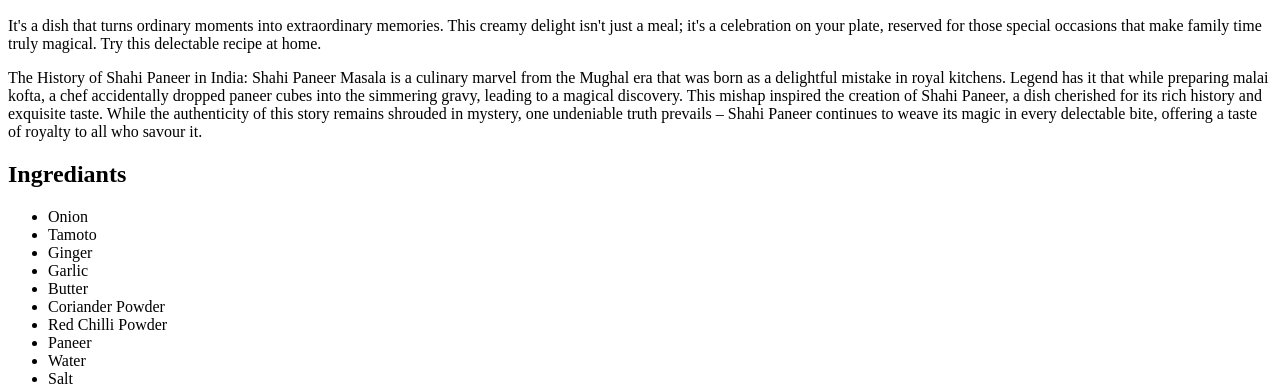
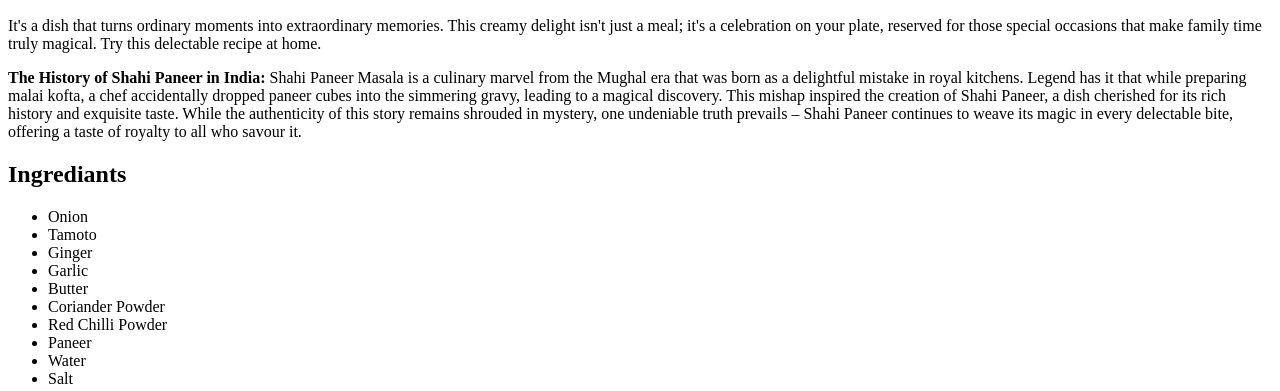
Before and after one commit to WAnubhavGoel/odin-recipes, a plain HTML site: page recipes/shahi_paneer.html in a window 1280 px wide. Shown: the part 444-835 px from the top of the page. Drawn offline with Linux system fonts and the light colour scheme.

Commit message:
Fix Typos.

```diff
--- a/recipes/shahi_paneer.html
+++ b/recipes/shahi_paneer.html
@@ -11,7 +11,7 @@
     <h2>Discription</h2>
     <p>It's a dish that turns ordinary moments into extraordinary memories. This creamy delight isn't just a meal; it's a celebration on your plate, reserved for those special occasions that make family time truly magical. Try this delectable recipe at home.</p>
 
-    <p>The History of Shahi Paneer in India: Shahi Paneer Masala is a culinary marvel from the Mughal era that was born as a delightful mistake in royal kitchens. Legend has it that while preparing malai kofta, a chef accidentally dropped paneer cubes into the simmering gravy, leading to a magical discovery. This mishap inspired the creation of Shahi Paneer, a dish cherished for its rich history and exquisite taste. While the authenticity of this story remains shrouded in mystery, one undeniable truth prevails – Shahi Paneer continues to weave its magic in every delectable bite, offering a taste of royalty to all who savour it.</p>
+    <p><strong>The History of Shahi Paneer in India:</strong> Shahi Paneer Masala is a culinary marvel from the Mughal era that was born as a delightful mistake in royal kitchens. Legend has it that while preparing malai kofta, a chef accidentally dropped paneer cubes into the simmering gravy, leading to a magical discovery. This mishap inspired the creation of Shahi Paneer, a dish cherished for its rich history and exquisite taste. While the authenticity of this story remains shrouded in mystery, one undeniable truth prevails – Shahi Paneer continues to weave its magic in every delectable bite, offering a taste of royalty to all who savour it.</p>
     <h2>Ingrediants</h2>
     <ul>
         <li>Onion</li>
```
Also changed, not shown: recipes/dal_makhani.html (+1 -1 lines).
